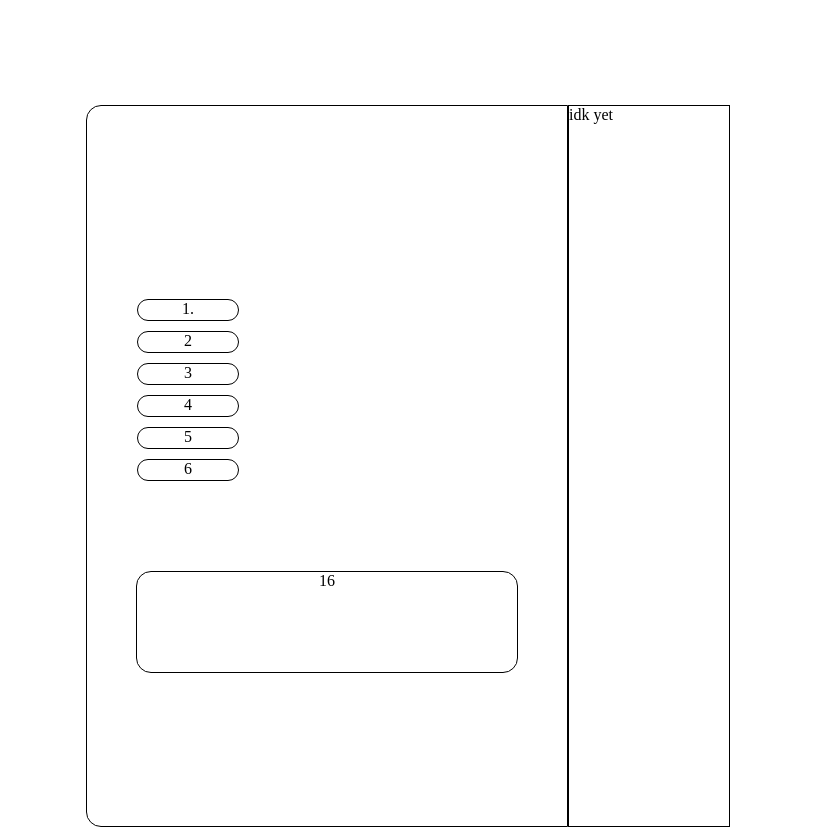
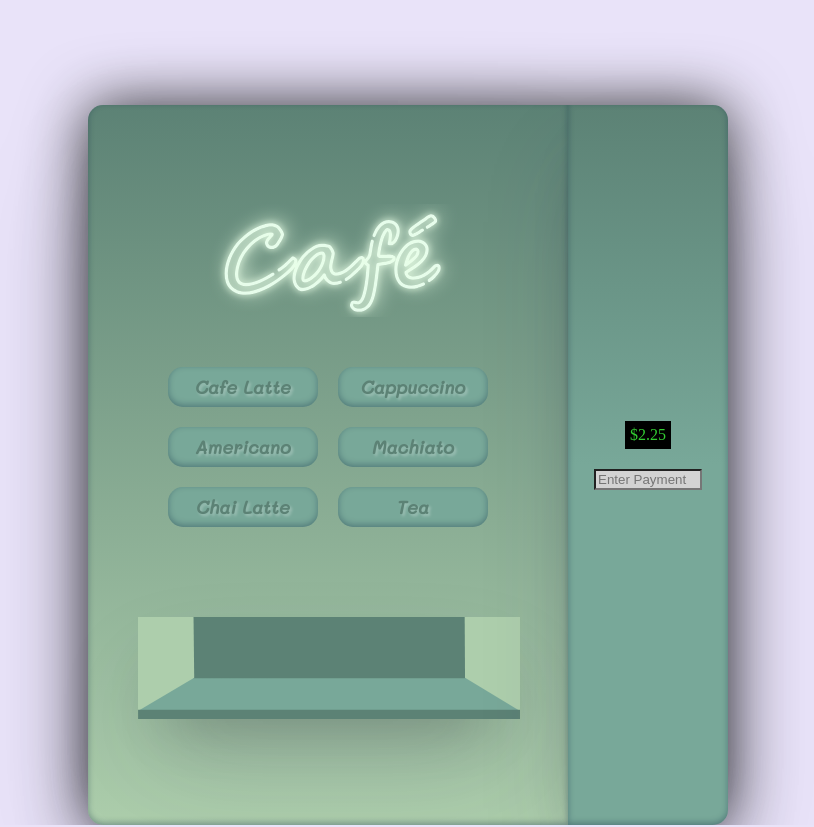
Before and after one commit to mon33k/Coffee-Machine, a plain HTML site: page index.html in a window 1280 px wide. Shown: the part 113-940 px from the top of the page, without its empty margins (290-1104 px from the left). Drawn offline with Linux system fonts and the light colour scheme.

Commit message:
added header svg

```diff
--- a/index.html
+++ b/index.html
@@ -10,19 +10,25 @@
 
   <div class="container">
       <div class='get-change'>
-        idk yet
+        <div class="cost-display">$2.25</div>
+        <div class="input-cost">
+            <input placeholder="Enter Payment">
+        </div>
       </div>
       <div class='game-container'>
+      <div><img class='header' src="cafesign2.svg"></div>
       <div class="coffee-choices">
-        <div class="box box1">1. </div>
-        <div class="box box2">2</div>
-        <div class="box box3">3</div>
-        <div class="box box4">4</div>
-        <div class="box box5">5</div>
-        <div class="box box6">6</div>
+        <button id='cafeLatte' class="box">Cafe Latte</button>
+        <button id='cappuccino' class="box">Cappuccino</button>
+        <button id='americano' class="box">Americano</button>
+        <button id='machiato' class="box">Machiato</button>
+        <button id='chai' class="box">Chai Latte</button>
+        <button id='tea' class="box">Tea</button>
       </div>
        <div class="coffee-completed">
-         <div class="box box16">16</div>
+         <div class="box dispenser">
+           <img src="coffeetray.svg">
+         </div>
        </div>
 
       </div>
--- a/snackmachine.js
+++ b/snackmachine.js
@@ -0,0 +1,5 @@
+// Grab coffee buttons match the id or innerHTML
+
+// Grab cost-display
+// Grab input
+// Grab box dispenser
--- a/style.css
+++ b/style.css
@@ -1,13 +1,16 @@
+@import url('https://fonts.googleapis.com/css2?family=Mali:ital,wght@1,500&display=swap');
+
 html{
     height: 100%;
     width: 100%;
+    background-color: #e9e3f9;
 }
 
 body{
     height: 100%;
     width: 100%;
+}
 
-}
 .container {
     display:flex;
     flex-direction: row-reverse;
@@ -15,6 +18,7 @@ body{
     height: 100%;
     width: 100%;
     padding:50px;
+    filter: drop-shadow(0 0 30px #333);
 }
 
 .game-container {
@@ -22,33 +26,50 @@ body{
     flex-direction: column;
     /* flex-wrap: wrap; */
     justify-content: center;
-    border: 1px solid black;
+    /* border: 1px solid black; */
     border-radius: 15px 0px 0px 15px;
     width: 30rem;
     height: 45rem;
     margin-top: 10rem;
+    background-image: linear-gradient(180deg, #5c8275ff, #adceacff);
+    box-shadow: rgba(50, 50, 93, 0.25) 0px 50px 100px -20px, rgba(0, 0, 0, 0.3) 0px 30px 60px -30px, rgba(10, 37, 64, 0.35) 0px -2px 6px 0px inset;
+}
+
+.header {
+    display: block;
+    margin-left: auto;
+    margin-right: auto;
 }
 
 .coffee-choices {
     padding: 40px;
+    display: flex;
+    flex-wrap: wrap;
+    justify-content: center;
 }
 
 .coffee-completed {
     display:flex;
-    /* flex-wrap: wrap; */
     justify-content: center;
 }
 
 .box{
-    border: 1px solid black;
+    /* border: 1px solid black; */
+    background-color: #78a899ff;
+    box-shadow: rgba(50, 50, 93, 0.25) 0px 50px 100px -20px, rgba(0, 0, 0, 0.3) 0px 30px 60px -30px, rgba(10, 37, 64, 0.35) 0px -2px 6px 0px inset;
+    border: none;
     border-radius: 15px;
-    text-align: center;
-    height: 20px;
-    width: 100px;
+    height: 40px;
+    width: 150px;
     margin: 10px;
+    font-family: 'Mali', cursive;
+    font-size: 18px;
+    font-weight: bold;
+    color: #5c8275ff;
+    text-shadow: 2px 2px 3px rgba(255, 255, 255, 0.3);
 }
 
-.box16 {
+.dispenser {
     width: 380px;
     height: 100px;
     margin-top: 40px;
@@ -56,8 +77,29 @@ body{
 
 
 .get-change {
-    border: 1px solid black;
+    display: flex;
+    flex-direction: column;
+    justify-content: center;
+    align-items: center;
+    border-radius: 0px 15px 15px 0px;
+    /* border: 1px solid black; */
     width: 10rem;
     height: 45rem;
     margin-top: 10rem;
+    background-image: linear-gradient(#5c8275ff,#78a899ff, #78a899ff);
+    box-shadow: rgba(50, 50, 93, 0.25) 0px 50px 100px -20px, rgba(0, 0, 0, 0.3) 0px 30px 60px -30px, rgba(10, 37, 64, 0.35) 0px -2px 6px 0px inset;
 }
+
+.cost-display {
+    background-color: #000;
+    padding: 5px;
+    color: limegreen;
+}
+
+.input-cost > input {
+    display: block;
+    width: 100px;
+    align-items: center;
+    background-color: lightgray;
+    margin: 20px;
+}
```
Also changed, not shown: cafesign2.svg (added), coffeetray.svg (added).
